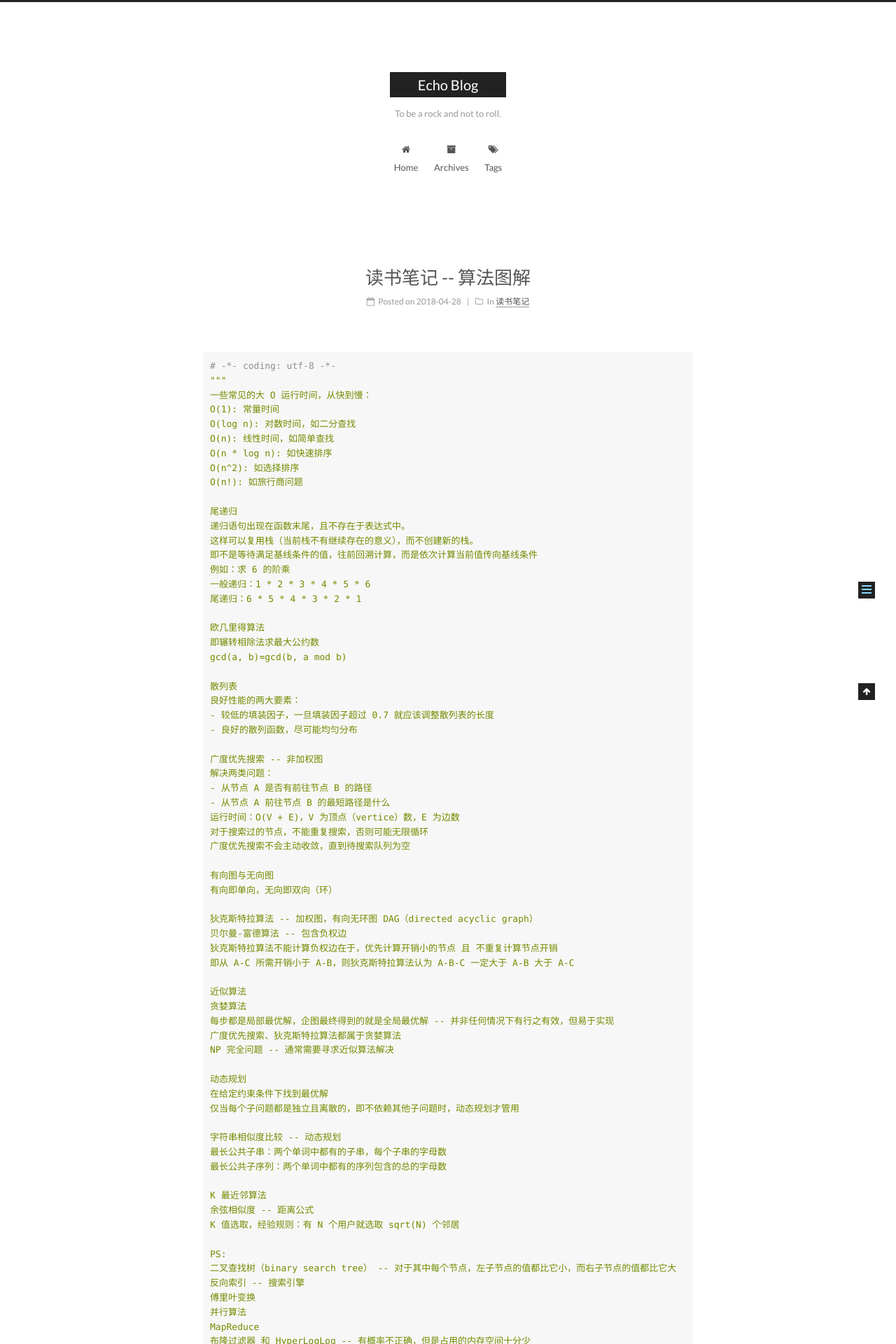
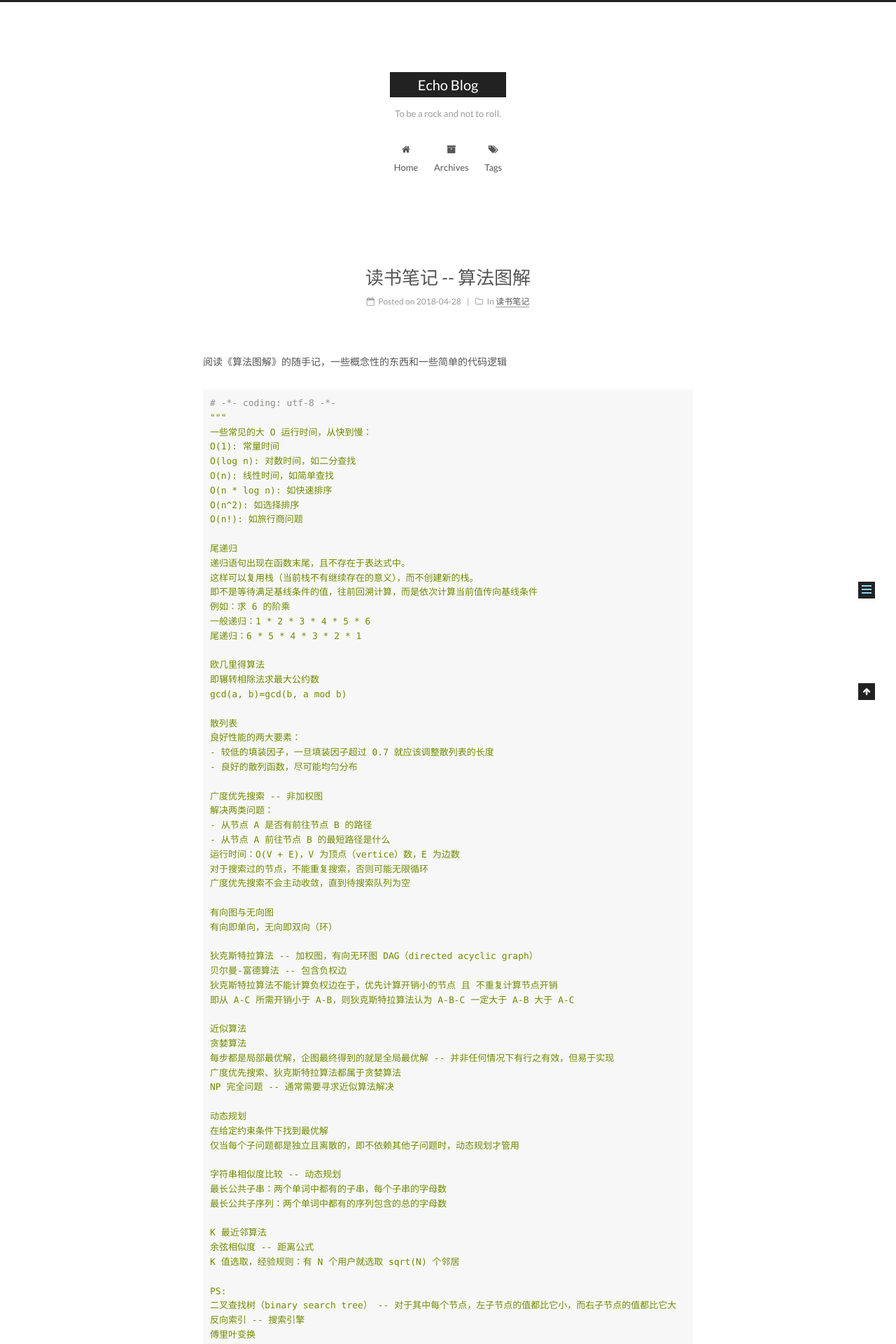
Before and after one commit to oldecho/oldecho.github.io, a Jekyll site: the page built from _posts/2018-04-28-读书笔记----算法图解.md, in a window 1280 px wide. Shown: the top 1920 px of the page at 70% size. Built offline with Jekyll 4.4.1, drawn with Linux system fonts in a browser that asks for light colours.

Commit message:
add describe

````diff
--- a/_posts/2018-04-28-读书笔记----算法图解.md
+++ b/_posts/2018-04-28-读书笔记----算法图解.md
@@ -9,6 +9,9 @@ tags:
 - 算法图解
 - python
 ---
+
+阅读《算法图解》的随手记，一些概念性的东西和一些简单的代码逻辑
+
 ```python
 # -*- coding: utf-8 -*-
 """
````
